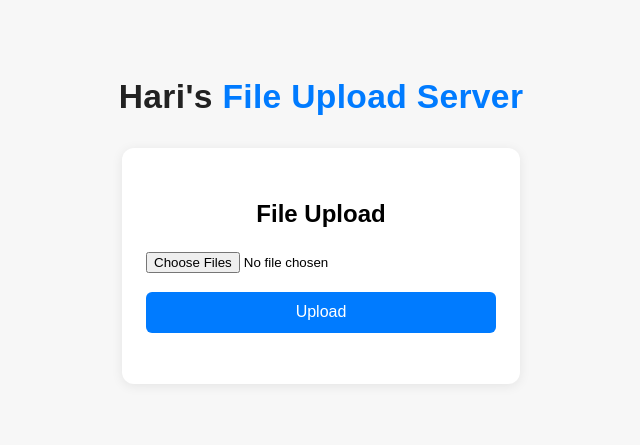
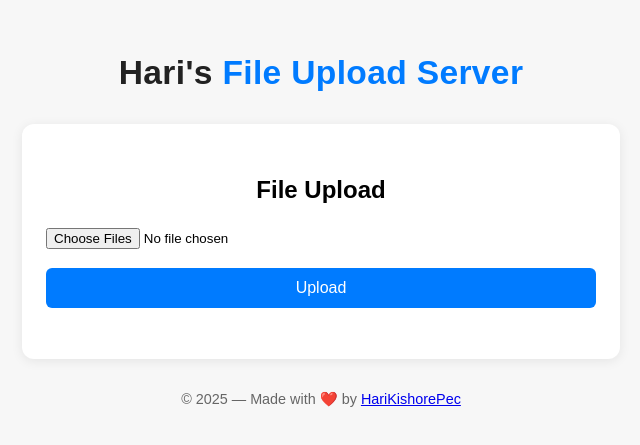
Before and after one commit to HariKishorePec/local-upload-server, a website: page static/index.html in a window 1280 px wide. Shown: the part 169-614 px from the top of the page, without its empty margins (319-959 px from the left). Drawn offline with Linux system fonts and the light colour scheme.

Commit message:
add creds

```diff
--- a/static/index.html
+++ b/static/index.html
@@ -110,6 +110,10 @@
             });
         });
     </script>
+    <footer class="footer">
+        &copy; 2025 &mdash; Made with <span style="color:#e25555;">&#10084;&#65039;</span> by
+        <a href="https://github.com/HariKishorePec" target="_blank" rel="noopener">HariKishorePec</a>
+    </footer>
 </body>
 
 </html>
--- a/static/style.css
+++ b/static/style.css
@@ -14,7 +14,7 @@ body {
   border-radius: 12px;
   box-shadow: 0 2px 12px rgba(0, 0, 0, 0.08);
   width: 100%;
-  max-width: 350px;
+  max-width: 550px;
   text-align: center;
   margin-top: 1.5rem;
 }
@@ -59,3 +59,9 @@ button:hover {
     max-width: 90vw;
   }
 }
+
+.footer {
+  margin-top: 2rem;
+  font-size: 0.9rem;
+  color: #666;
+}
```
